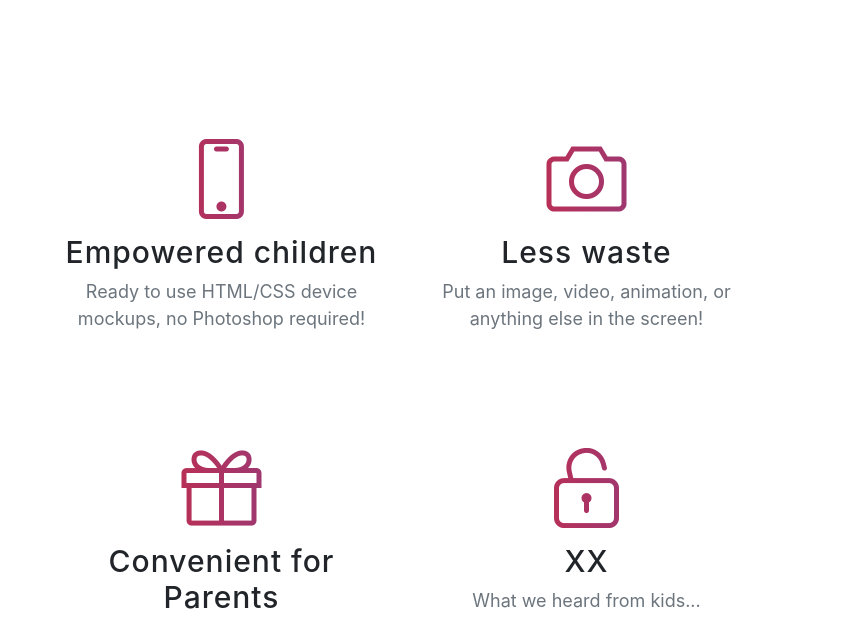
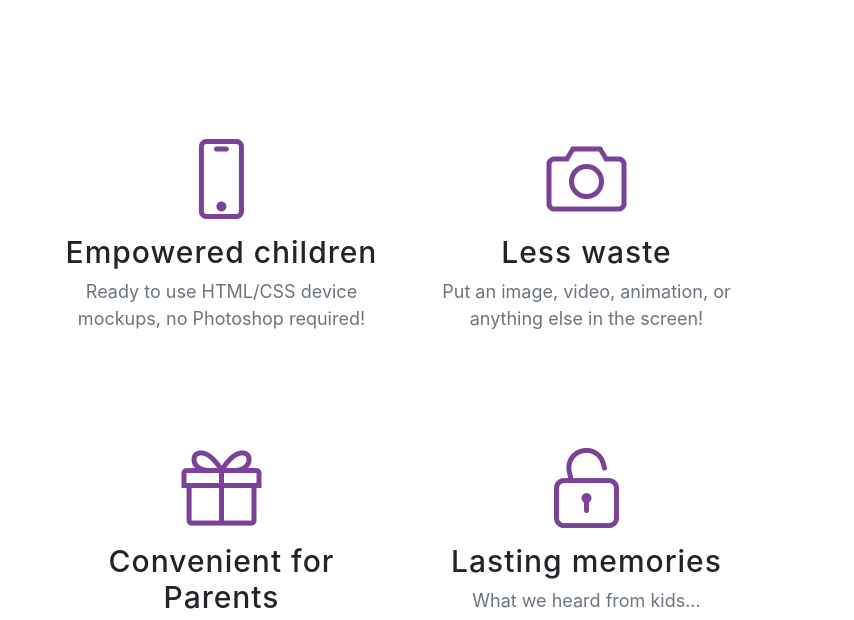
Before and after one commit to dalkat/presently.github.io, a website with bundled scripts: page index.html in a window 1280 px wide. Shown: the part 1600-2220 px from the top of the page, 426-1280 px from the left. Built offline with nearby package versions, Linux system fonts and the light colour scheme; a web font is replaced by a local one.

Commit message:
update min and content

```diff
--- a/css/new-age.css
+++ b/css/new-age.css
@@ -280,8 +280,8 @@ section.features .feature-item i {
   font-size: 80px;
   display: block;
   margin-bottom: 15px;
-  background: -webkit-gradient(linear, right top, left top, from(#7b4397), to(#dc2430));
-  background: linear-gradient(to left, #7b4397, #dc2430);
+  background: #7b4397);
+  background: #7b4397;
   -webkit-background-clip: text;
   -webkit-text-fill-color: transparent;
 }
--- a/index.html
+++ b/index.html
@@ -156,7 +156,7 @@
                 <div class="col-lg-6">
                   <div class="feature-item">
                     <i class="icon-lock-open text-primary"></i>
-                    <h3>XX</h3>
+                    <h3>Lasting memories</h3>
                     <p class="text-muted">What we heard from kids...</p>
                   </div>
                 </div>
```
Also changed, not shown: css/new-age.min.css.
